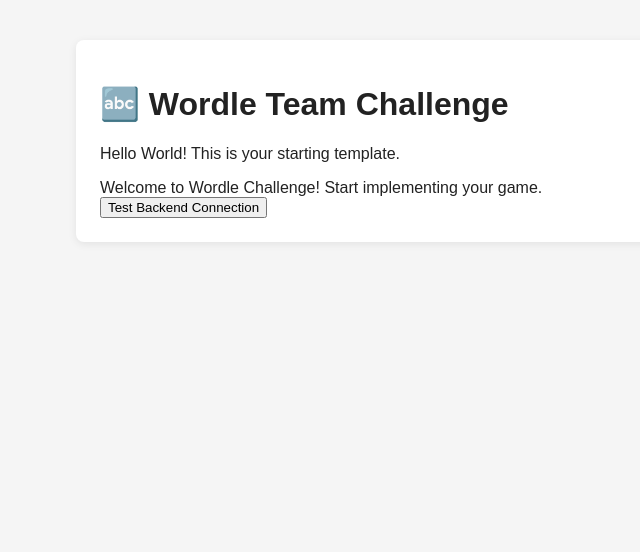
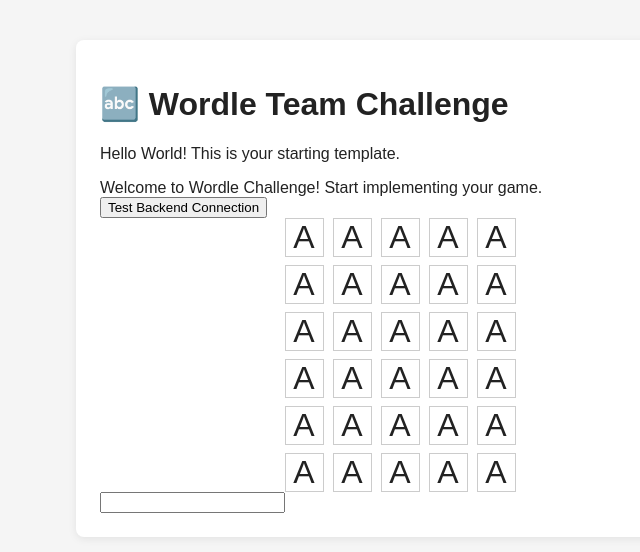
Before and after one commit to Mauz-dev/coding-challenge-wordle, a React (Create React App) app in the folder frontend/: page / in a window 1280 px wide. Shown: the top 552 px of the page, without its empty margins (240-880 px from the left). Built offline with nearby package versions, Linux system fonts and the light colour scheme.

Commit message:
add worldgrid

```diff
--- a/frontend/src/App.css
+++ b/frontend/src/App.css
@@ -1,5 +1,5 @@
 :root {
-
+    --gap: .5rem
 }
 
 body {
@@ -18,9 +18,3 @@
     border-radius: 8px;
     box-shadow: 0 2px 8px rgba(0,0,0,0.08);
 }
-
-.wordle-container {
-    display: grid;
-    grid-template-columns: repeat(5, 1fr);
-
-}
--- a/frontend/src/App.tsx
+++ b/frontend/src/App.tsx
@@ -39,6 +39,7 @@
       </header>
       <main>
         <WordleGrid />
+        <input type="text"  />
       </main>
     </div>
   )
--- a/frontend/src/components/WordleGrid.tsx
+++ b/frontend/src/components/WordleGrid.tsx
@@ -1,5 +1,52 @@
+import "./wordleGrid.css"
+
 const WordleGrid = () => {
-
+  return (
+    <section className={"wordle-grid"}>
+      <div className={"row"}>
+        <div className={"cell"}>A</div>
+        <div className={"cell"}>A</div>
+        <div className={"cell"}>A</div>
+        <div className={"cell"}>A</div>
+        <div className={"cell"}>A</div>
+      </div>
+      <div className={"row"}>
+        <div className={"cell"}>A</div>
+        <div className={"cell"}>A</div>
+        <div className={"cell"}>A</div>
+        <div className={"cell"}>A</div>
+        <div className={"cell"}>A</div>
+      </div>
+      <div className={"row"}>
+        <div className={"cell"}>A</div>
+        <div className={"cell"}>A</div>
+        <div className={"cell"}>A</div>
+        <div className={"cell"}>A</div>
+        <div className={"cell"}>A</div>
+      </div>
+      <div className={"row"}>
+        <div className={"cell"}>A</div>
+        <div className={"cell"}>A</div>
+        <div className={"cell"}>A</div>
+        <div className={"cell"}>A</div>
+        <div className={"cell"}>A</div>
+      </div>
+      <div className={"row"}>
+        <div className={"cell"}>A</div>
+        <div className={"cell"}>A</div>
+        <div className={"cell"}>A</div>
+        <div className={"cell"}>A</div>
+        <div className={"cell"}>A</div>
+      </div>
+      <div className={"row"}>
+        <div className={"cell"}>A</div>
+        <div className={"cell"}>A</div>
+        <div className={"cell"}>A</div>
+        <div className={"cell"}>A</div>
+        <div className={"cell"}>A</div>
+      </div>
+    </section>
+  )
 }
 
 export default WordleGrid
--- a/frontend/src/components/wordleGrid.css
+++ b/frontend/src/components/wordleGrid.css
@@ -0,0 +1,18 @@
+.wordle-grid {
+    font-size: 2rem;
+    display: grid;
+    grid-auto-rows: max-content;
+    gap: var(--gap);
+    justify-items: center;
+    .row {
+        display: grid;
+        grid-template-columns: repeat(5, 40px);
+        gap: var(--gap);
+        justify-items: center;
+    }
+    .cell {
+        aspect-ratio: 1;
+        text-align: center;
+        border: 1px solid #ccc;
+    }
+}
```
